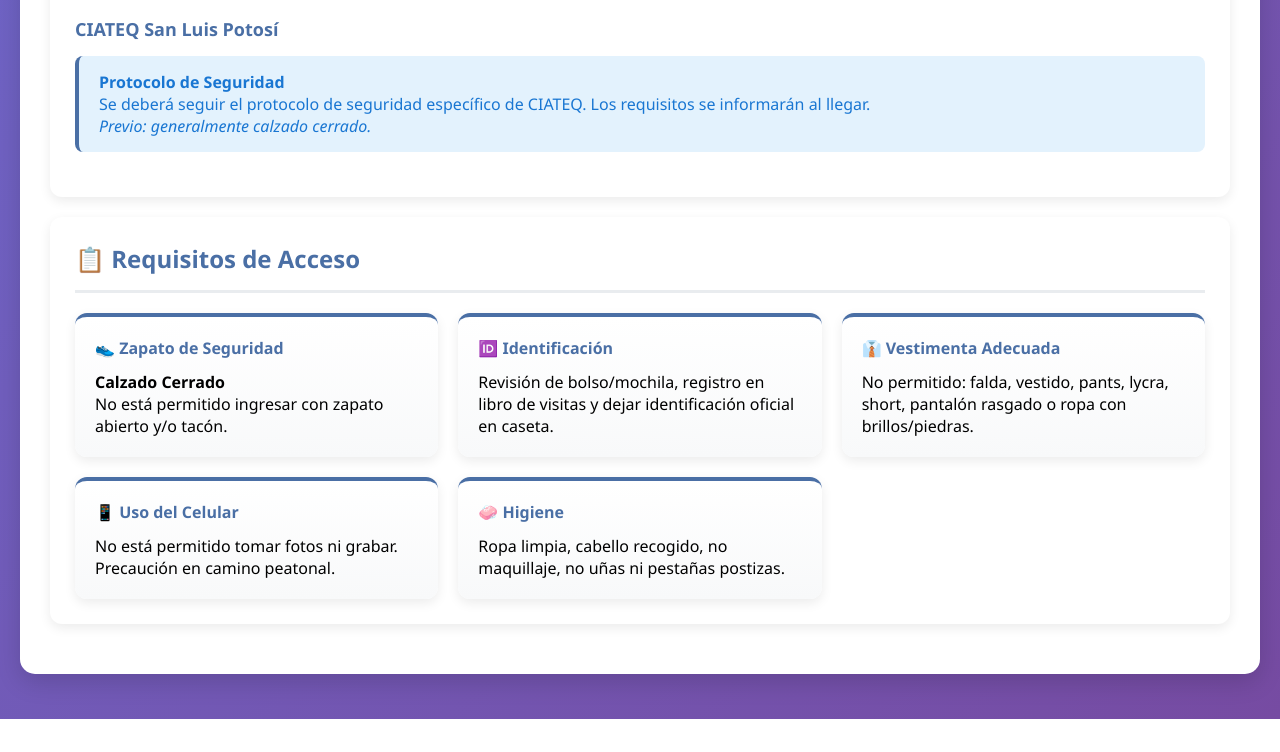
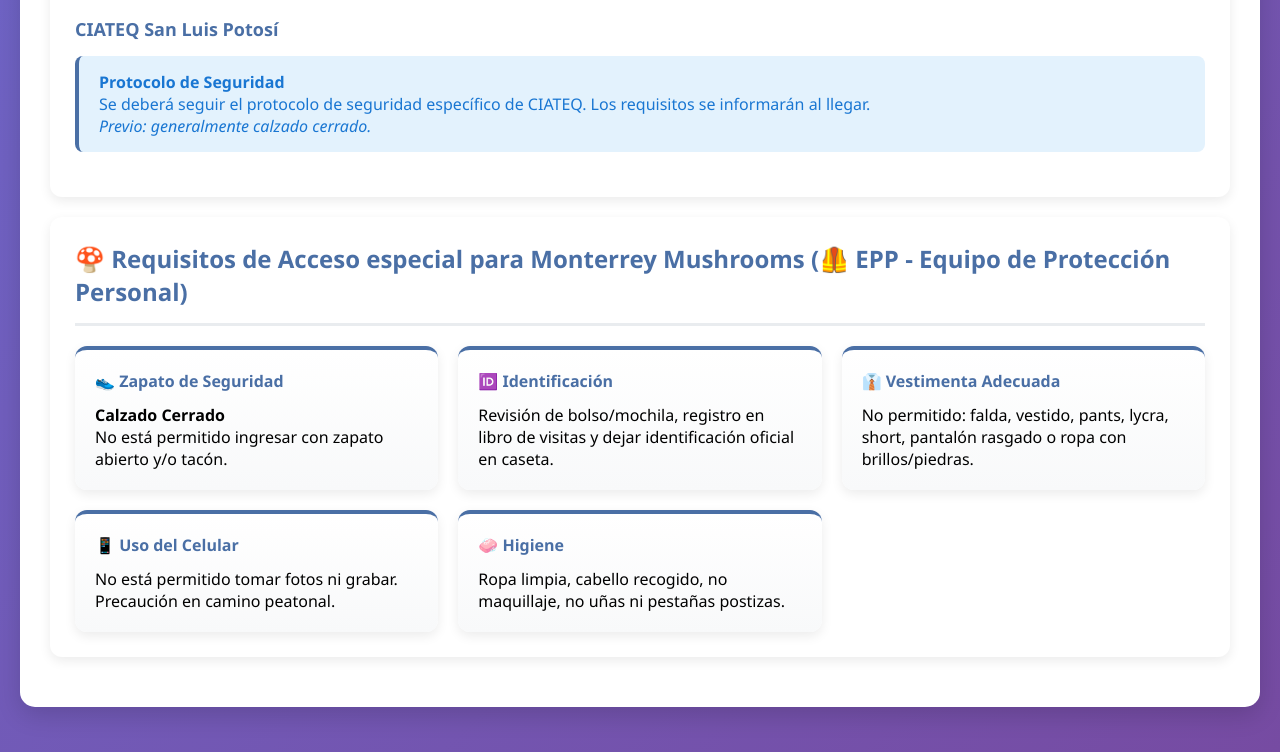
Before and after one commit to fnjimenez/sistema-asientos-bus, a plain HTML site: page index.html in a window 1280 px wide. Shown: the part 2288-3040 px from the top of the page. Before the commit the page ends 3007 px from the top, so only its background shows below. Drawn offline with Linux system fonts and the light colour scheme; no server answers; a script that the page names is missing.

Commit message:
Update access requirements heading for Monterrey Mushrooms

```diff
--- a/index.html
+++ b/index.html
@@ -825,7 +825,7 @@
                 </div>
 
                 <div class="card">
-                    <h2>📋 Requisitos de Acceso</h2>
+                    <h2>🍄 Requisitos de Acceso especial para Monterrey Mushrooms (🦺 EPP - Equipo de Protección Personal)</h2>
 
                     <div class="requisitos-grid">
                         <div class="requisito-card">
```
